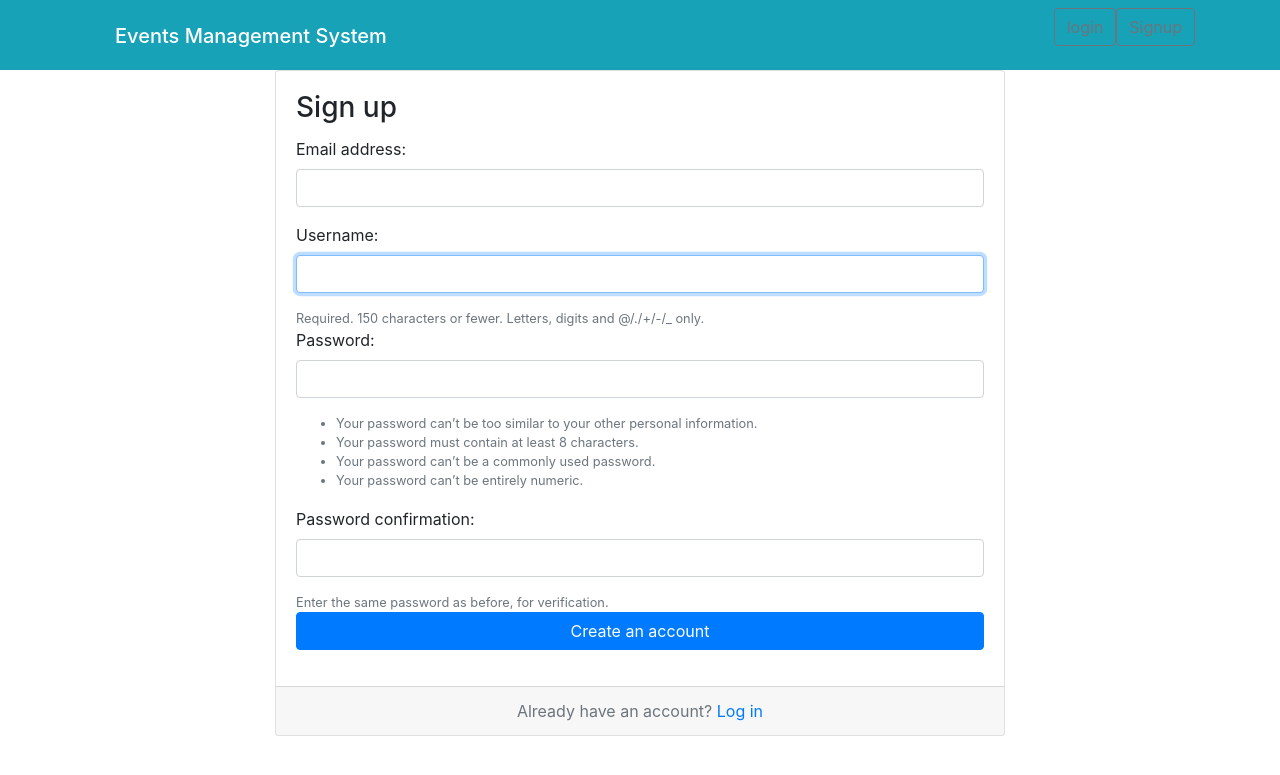
After one commit to alaauddin/event_management_system, a Django app: page /signup/ in a window 1280 px wide. The commit adds this page. Shown: the top 775 px of the page. Run offline with Django 4.2, Linux system fonts and the light colour scheme; some libraries are stand-ins or nearby versions.

Commit message:
thrid_commit

```diff
--- a/Event/forms.py
+++ b/Event/forms.py
@@ -1,5 +1,7 @@
 from django import forms
 from .models import *
+from django.contrib.auth.forms import UserCreationForm
+
 
 
 
@@ -17,3 +19,11 @@ class SocialEventForm(forms.ModelForm):
     class Meta:
         model = SocialEvent
         fields = ['tenant','title', 'location', 'description', 'discout','activities']
+
+
+
+
+class SignUpForm (UserCreationForm):
+    class Meta:
+        model=User
+        fields = {'username','email','password1', 'password2'}
--- a/Event/views.py
+++ b/Event/views.py
@@ -1,7 +1,9 @@
 from django.shortcuts import render, get_object_or_404, redirect, get_list_or_404
 from .models import *
-from .forms import ConferenceForm, WorkshopForm, SocialEventForm
+from .forms import ConferenceForm, WorkshopForm, SocialEventForm, SignUpForm
 from django.contrib.auth.decorators import login_required
+from django.contrib.auth import login as auth_login
+
 # Create your views here.
 
 
@@ -19,6 +21,20 @@ def events_list(request):
 
 
     return render(request, 'index.html', context)
+
+
+
+def signup(request):
+    form = SignUpForm()
+    if request.method == "POST":
+
+        form = SignUpForm(request.POST)
+        if form.is_valid():
+            user = form.save()
+            auth_login(request,user)
+            return redirect('index')
+
+    return render(request, 'signup.html', {'form':form})
 
 
 
@@ -68,6 +84,7 @@ def create_workshop(request):
         if form.is_valid():
             workshop = form.save(commit=False)  # Don't save to the database yet
             workshop.create_by = request.user
+            workshop.set_price()
             workshop = form.save()
             # Perform any additional logic or redirect to another page
             return redirect('events_list')
@@ -94,7 +111,7 @@ def edit_workshop(request, pk):
 
 
 def delete_workshop(request, pk):
-    workshop = get_object_or_404(Conference, pk=pk)
+    workshop = get_object_or_404(Workshop, pk=pk)
     workshop.delete()
     return redirect('events_list')
 
@@ -106,6 +123,7 @@ def create_social_event(request):
         if form.is_valid():
             social_event = form.save(commit=False)
             social_event.create_by = request.user
+            social_event.set_price()
             social_event = form.save()
             # Perform any additional logic or redirect to another page
             return redirect('events_list')
@@ -130,6 +148,13 @@ def edit_social_event(request, pk):
 
 
 def delete_social_event(request, pk):
-    social_event = get_object_or_404(Conference, pk=pk)
+    social_event = get_object_or_404(SocialEvent, pk=pk)
     social_event.delete()
     return redirect('events_list')
+
+
+
+def draft_event(request):
+    events = get_list_or_404(Event, status="draft")
+    context = {'events': events}
+    return render(request, 'draft_events.html', context)
--- a/EventManagement/urls.py
+++ b/EventManagement/urls.py
@@ -19,10 +19,16 @@ from django.urls import path
 from Event import views
 from django.conf import settings
 from django.conf.urls.static import static
+from django.contrib.auth import views as auth_views
+
 
 urlpatterns = [
     path('admin/', admin.site.urls),
     path('', views.events_list, name='events_list'),
+    path("signup/",views.signup, name ='signup'),
+    path('login/', auth_views.LoginView.as_view(template_name='login.html'),name='login'),
+    path('logout/',auth_views.LogoutView.as_view(), name='logout'),
+
     path('create_conference/', views.create_conference, name='create_conference'),
     path('edit_conference/<int:pk>/', views.edit_conference, name='edit_conference'),
     path('delete_conference/<int:pk>/', views.delete_conference, name='delete_conference'),
@@ -32,4 +38,8 @@ urlpatterns = [
     path('create_social_event/', views.create_social_event, name='create_social_event'),
     path('edit_social_event/<int:pk>/', views.edit_social_event, name='edit_social_event'),
     path('delete_social_event/<int:pk>/', views.delete_social_event, name='delete_social_event'),
+
+    path('draft_event/', views.draft_event, name= "draft_event"),
+
+
 ]+ static(settings.MEDIA_URL, document_root=settings.MEDIA_ROOT)
--- a/templates/base.html
+++ b/templates/base.html
@@ -32,7 +32,7 @@
              </div>
              <div class="text-start col-md-6 text-right">
 
-                 <h1><a class="navbar-brand text-center" href="">Events Management System</a></h1>
+                 <h1><a class="navbar-brand text-center" href="{% url 'events_list' %}">Events Management System</a></h1>
 
              </div>
          </div>
@@ -48,7 +48,7 @@
                   File
                 </a>
                 <div class="dropdown-menu dropdown-menu-right" aria-labelledby="userMenu">
-                  <a class="dropdown-item" href="#">show upcoming events</a>
+                  <a class="dropdown-item" href="{% url 'draft_event' %}">show upcoming events</a>
                   <a class="dropdown-item" href="#">Show complated events</a>
                   <a class="dropdown-item" href="#">Show cancelled events</a>
                   <div class="dropdown-divider"></div>
@@ -66,7 +66,7 @@
                   <a class="dropdown-item" href="#">My account</a>
                   <a class="dropdown-item" href="#">Change password</a>
                   <div class="dropdown-divider"></div>
-                  <a class="dropdown-item" href="#">Log out</a>
+                  <a class="dropdown-item" href="{% url 'logout' %}">Log out</a>
 
                 </div>
               </li>
@@ -74,8 +74,8 @@
             </ul>
               {%else%}
               <form class="form-inline ml-auto">
-              <a href="#" class="btn btn-outline-secondary">login</a>
-              <a href="#" class="btn btn-outline-secondary">Signup</a>
+              <a href="{% url 'login' %}" class="btn btn-outline-secondary">login</a>
+              <a href="{% url 'signup' %}" class="btn btn-outline-secondary">Signup</a>
               </form>
                   {%endif%}
 
--- a/templates/index.html
+++ b/templates/index.html
@@ -99,7 +99,7 @@
                             </div>
                             <div class="col-md-2">
 
-                            <a href="{% url 'edit_social_event' social_event.id %}" class="btn btn-primary">Edit</a>
+                            <!-- <a href="{% url 'edit_social_event' social_event.id %}" class="btn btn-primary">Edit</a> -->
                             <div class="dropdown text-right">
                                 <i class=" toggle" type="button" id="dropdownMenuButton" data-toggle="dropdown" aria-haspopup="true" aria-expanded="false">
                                     <span class="icon"><h4>...</h4></span>
--- /dev/null
+++ b/templates/signup.html
@@ -0,0 +1,35 @@
+{%extends 'base.html'%}
+
+{%block title%} Create New Topic {%endblock%}
+
+
+{% block breadcrumb %}
+<div class="text-center">
+    <h2>Discussion Boards of NED UET</h2>
+</div>
+{% endblock %}
+
+
+{% block content %}
+<div class="container">
+
+    <div class="row justify-content-center">
+      <div class="col-lg-8 col-md-10 col-sm-12">
+        <div class="card">
+          <div class="card-body">
+            <h3 class="card-title">Sign up</h3>
+            <form method="post" novalidate>
+              {% csrf_token %}
+              {% include 'includes/form.html' %}
+              <button type="submit" class="btn btn-primary btn-block">Create an account</button>
+            </form>
+          </div>
+          <div class="card-footer text-muted text-center">
+            Already have an account? <a href="#">Log in</a>
+          </div>
+        </div>
+      </div>
+    </div>
+  </div>
+
+{% endblock %}
```
Also changed, not shown: EventManagement/settings.py (+7 -0 lines), templates/draft_events.html (added, +77 -0 lines), templates/login.html (added, +33 -0 lines), db.sqlite3.
